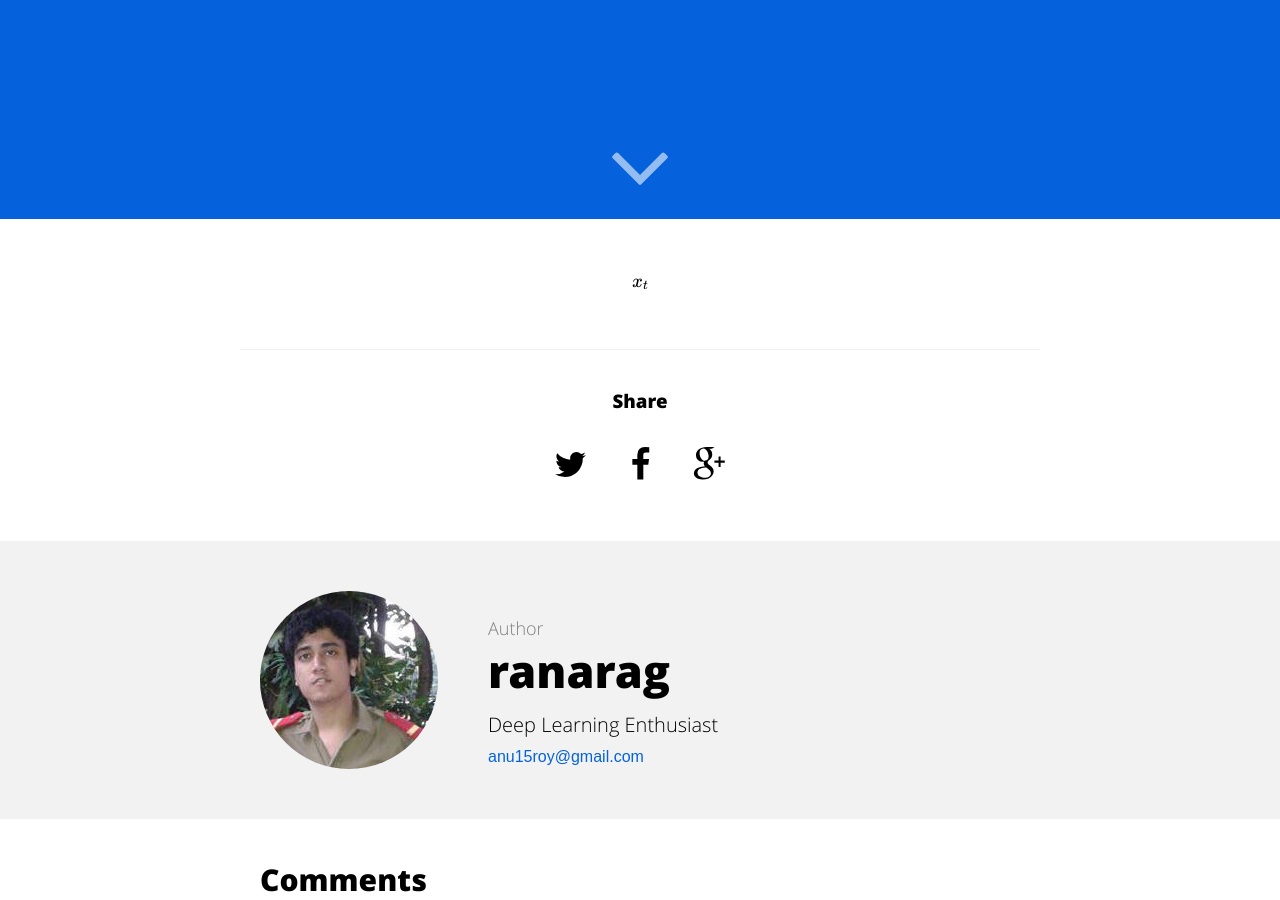
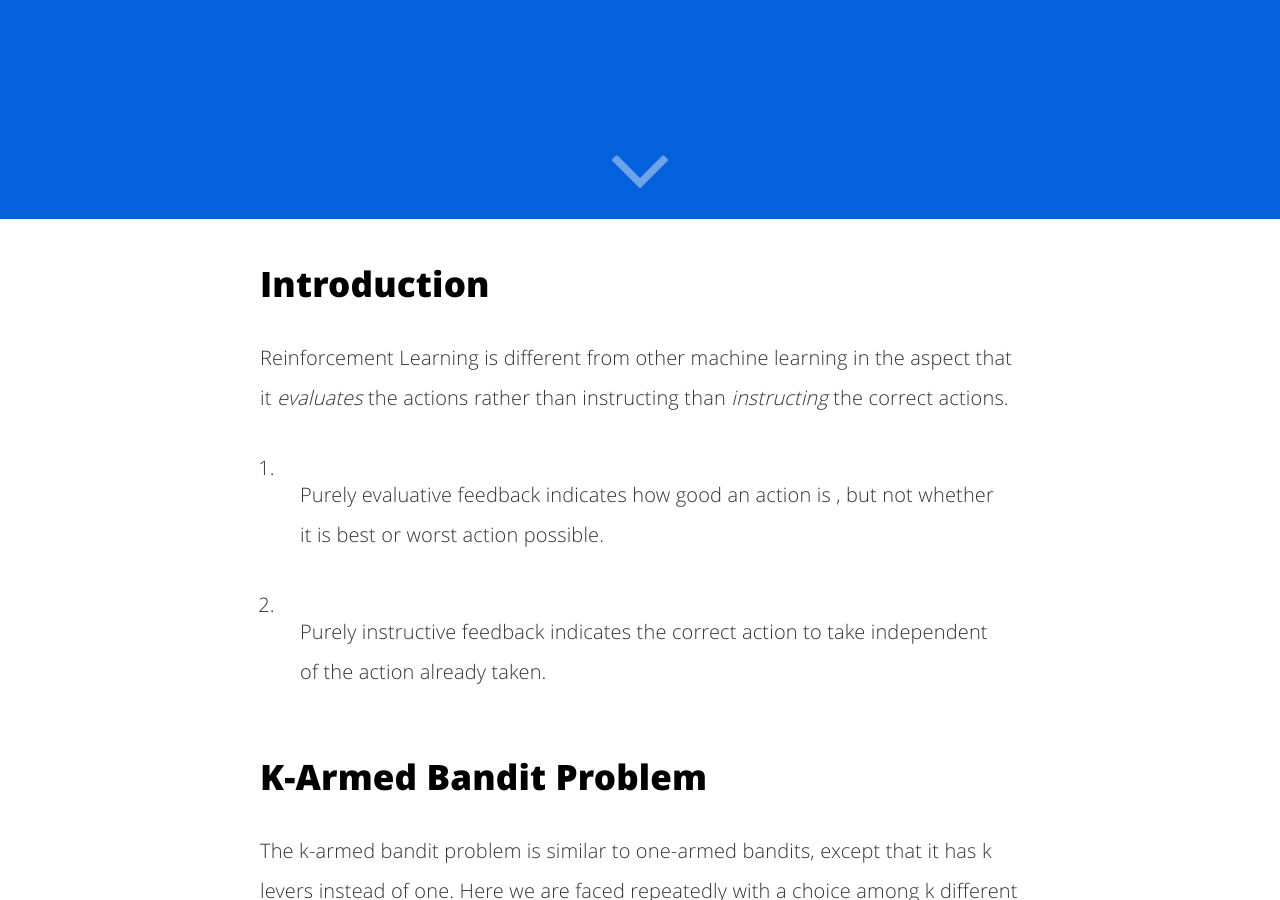
Before and after one commit to ranarag/ranarag.github.io, a Jekyll site: the page built from _posts/2017-11-09-chapter2.md, in a window 1280 px wide and 900 px high, scrolled down 681 px. Built offline with Jekyll 4.4.1, drawn with Linux system fonts in a browser that asks for light colours; formulas are drawn with MathJax 3; comment, search, counter and statistics services are not loaded; some of the changed text lies outside the part shown.

Commit message:
chapter2 in process

```diff
--- a/_posts/2017-11-09-chapter2.md
+++ b/_posts/2017-11-09-chapter2.md
@@ -16,4 +16,18 @@ twitter_text:
   src="https://cdn.mathjax.org/mathjax/latest/MathJax.js?config=TeX-MML-AM_CHTML">
 </script>
 
-$$ x_t $$
+## Introduction
+
+Reinforcement Learning is different from other machine learning in the aspect that it *evaluates* the actions rather than instructing than *instructing* the correct actions.
+  1. Purely evaluative feedback indicates how good an action is , but not whether it is best or worst action possible.
+
+  2. Purely instructive feedback indicates the correct action to take independent of the action already taken.
+
+## K-Armed Bandit Problem
+
+The k-armed bandit problem is similar to one-armed bandits, except that it has k levers instead of one. Here we are faced repeatedly with a choice among k different levers, or actions. Here the rewards are the payoffs for hitting the jackpot.
+
+In the problem, each of the k actions has an expected or mean reward given that that action is selected; let us call this the value of that action.We denote the action selected on time step t as $$ A_t $$ , and the corresponding reward as $$ R_t $$The value then of an arbitrary action a, denoted $$ q_∗\(a\) $$, is the expected reward given
+that a is selected:
+
+$$ q_∗\(a\) = E\[R_t | A_t = a\] $$
```
